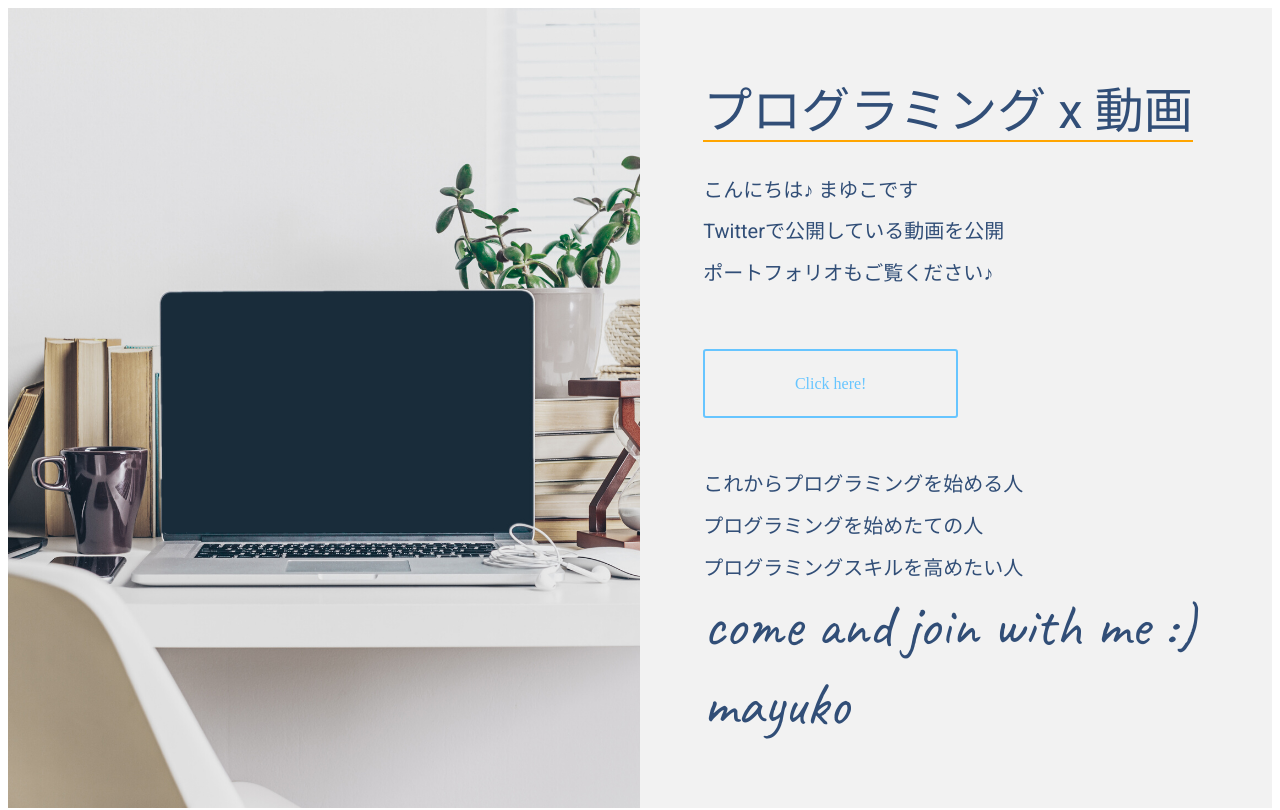
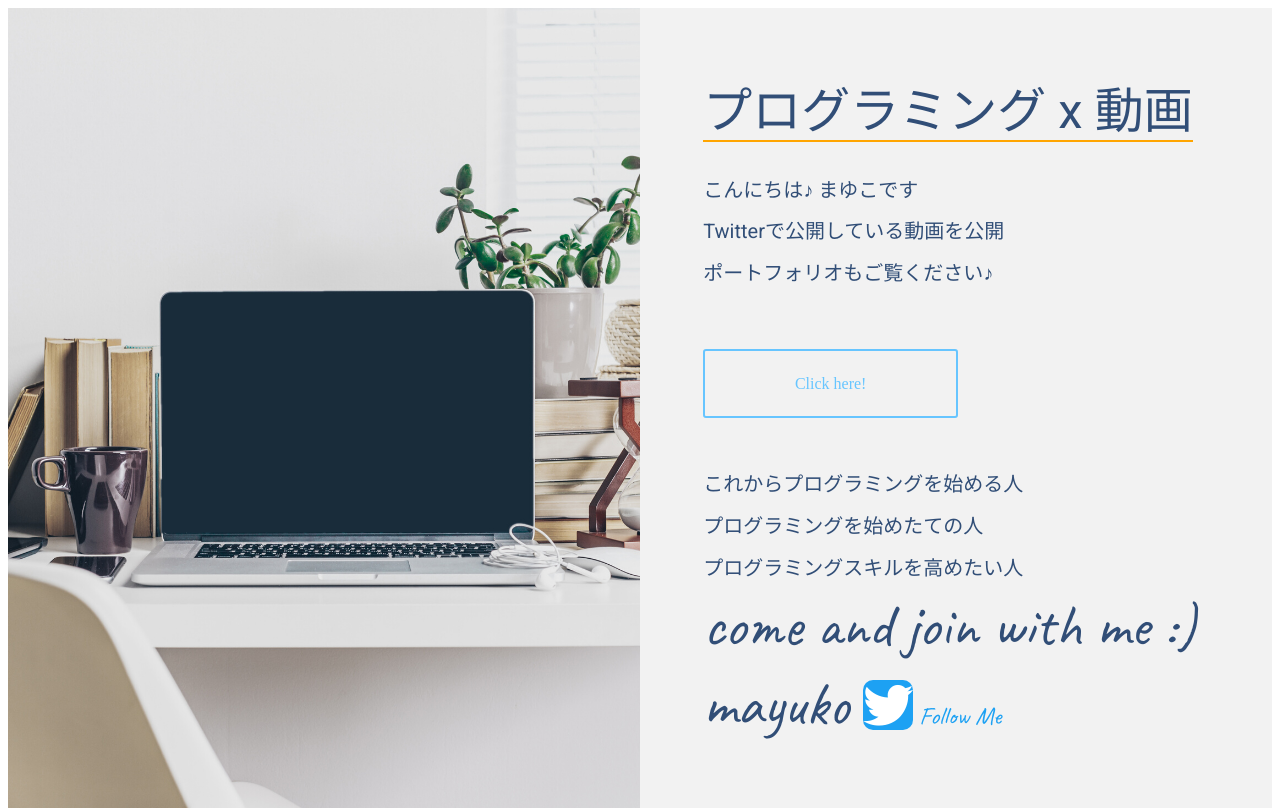
Before and after one commit to mayuko-programming/portfolio, a plain HTML site: page index.html in a window 1280 px wide. Shown: the top 810 px of the page. Drawn offline with Linux system fonts and the light colour scheme.

Commit message:
Update index.html

```diff
--- a/index.html
+++ b/index.html
@@ -26,7 +26,9 @@
             <div class="box2-subtitle5">プログラミングを始めたての人</div>
             <div class="box2-subtitle6">プログラミングスキルを高めたい人</div>
             <div class="box2-subtitle7">come and join with me :)</div>
-            <div class="box2-subtitle8">mayuko </div>
+            <div class="box2-subtitle8">mayuko <a href="#" class="btn-social-icon-twitter">
+                <span class="btn-social-icon-twitter__square"><i class="fab fa-twitter"></i></span> Follow Me
+              </a></div>
        </div>
 
 
```
